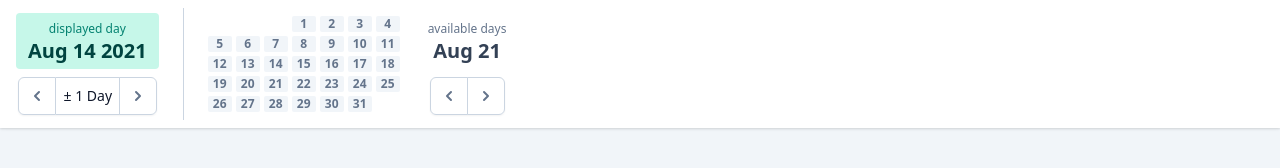
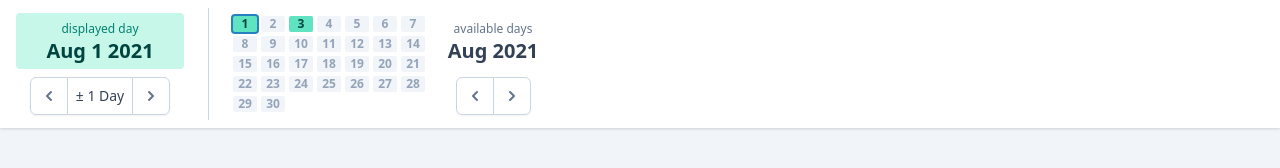
Before and after one commit to tum-esm/retrieval-website, a Gatsby site: page /hamburg in a window 1280 px wide. Built offline with nearby package versions, Linux system fonts and the light colour scheme; Gatsby itself is replaced by a stand-in of ours.

Commit message:
Implement +- 1 Day and synced calendar view

```diff
--- a/src/components/date-grid.tsx
+++ b/src/components/date-grid.tsx
@@ -1,6 +1,7 @@
 import { range } from 'lodash';
-import React, { useState } from 'react';
+import React, { useEffect, useState } from 'react';
 import { ChevronLeftIcon, ChevronRightIcon } from '@heroicons/react/solid';
+import { MONTH_LABEL } from '../utils/constants';
 
 function getDaysInMonth(monthObject: { year: string; month: string }) {
     return new Date(
@@ -19,14 +20,23 @@ function getFirstWeekday(monthObject: { year: string; month: string }) {
 }
 
 export default function DateGrid(props: {
-    displayDay: string;
-    setDisplayDay?: string;
-    activeDays?: string[];
+    displayDay: { year: string; month: string; day: string };
+    setDisplayDay(d: { year: string; month: string; day: string }): void;
+    dayStrings: string[];
 }) {
+    const { displayDay, setDisplayDay, dayStrings } = props;
+
     const [monthObject, setMonthObject] = useState({
-        year: props.displayDay.substring(0, 4),
-        month: props.displayDay.substring(4, 6),
+        year: displayDay.year,
+        month: displayDay.month,
     });
+
+    useEffect(() => {
+        setMonthObject({
+            year: displayDay.year,
+            month: displayDay.month,
+        });
+    }, [displayDay]);
 
     const daysInMonth = getDaysInMonth(monthObject);
     const skipColStyles = {
@@ -56,25 +66,39 @@ export default function DateGrid(props: {
             <div
                 className={
                     'grid grid-flow-row grid-cols-7 gap-1 ' +
-                    'text-xs text-center font-semibold text-gray-500'
+                    'text-xs text-center font-semibold'
                 }
             >
-                {range(daysInMonth).map(i => (
-                    <div
-                        style={i === 0 ? skipColStyles : {}}
-                        className='w-6 h-4 bg-gray-100 rounded-sm'
-                    >
-                        {i + 1}
-                    </div>
-                ))}
+                {range(1, daysInMonth + 1).map(day => {
+                    const dayString = `${monthObject.year}${
+                        monthObject.month
+                    }${day.toString().padStart(2, '0')}`;
+                    const displayDayString = `${displayDay.year}${displayDay.month}${displayDay.day}`;
+                    return (
+                        <div
+                            style={day === 0 ? skipColStyles : {}}
+                            className={
+                                'w-6 h-4 rounded-sm ' +
+                                (dayStrings.includes(dayString)
+                                    ? 'bg-green-300 text-green-900 '
+                                    : 'bg-gray-100 text-gray-400 ') +
+                                (dayString === displayDayString
+                                    ? 'ring-2 ring-blue-500 '
+                                    : ' ')
+                            }
+                        >
+                            {day}
+                        </div>
+                    );
+                })}
             </div>
-            <div className='ml-4 flex-col-center'>
+            <div className='ml-2 flex-col-center'>
                 <div className='p-1 mb-2 flex-col-center'>
                     <div className='h-4 px-2 mt-1 text-xs text-gray-500 flex-row-center'>
                         available days
                     </div>
-                    <div className='px-2 text-xl font-semibold text-gray-700 h-7 flex-row-center'>
-                        Aug {monthObject.year.substring(2)}
+                    <div className='px-2 text-xl font-semibold text-gray-700 w-28 h-7 flex-row-center'>
+                        {MONTH_LABEL[monthObject.month]} {monthObject.year}
                     </div>
                 </div>
                 <span className='relative z-0 inline-flex rounded-md shadow-sm'>
--- a/src/components/filter-bar.tsx
+++ b/src/components/filter-bar.tsx
@@ -2,8 +2,35 @@
 import React from 'react';
 import { ChevronLeftIcon, ChevronRightIcon } from '@heroicons/react/solid';
 import DateGrid from './date-grid';
+import { MONTH_LABEL } from '../utils/constants';
 
-export default function FilterBar() {
+export default function FilterBar(props: {
+    isFirstDay(): boolean;
+    isLastDay(): boolean;
+    prevDay(): void;
+    nextDay(): void;
+
+    displayDay: { year: string; month: string; day: string };
+    setDisplayDay(d: { year: string; month: string; day: string }): void;
+    dayStrings: string[];
+}) {
+    const { displayDay, dayStrings, setDisplayDay } = props;
+    /*let dayLabel = `${parseInt(displayDay.day)}`;
+    switch (parseInt(displayDay.day) % 10) {
+        case 1:
+            dayLabel += 'st';
+            break;
+        case 2:
+            dayLabel += 'nd';
+            break;
+        case 3:
+            dayLabel += 'rd';
+            break;
+        default:
+            dayLabel += 'th';
+            break;
+    }*/
+
     return (
         <div
             className={
@@ -16,14 +43,30 @@ export default function FilterBar() {
                     <div className='h-4 px-2 mt-1 text-xs text-green-700 flex-row-center'>
                         displayed day
                     </div>
-                    <div className='px-2 text-xl font-semibold text-green-900 h-7 flex-row-center'>
-                        Aug 14 2021
+                    <div className='w-40 px-2 text-xl font-semibold text-green-900 h-7 flex-row-center'>
+                        {MONTH_LABEL[displayDay.month]}{' '}
+                        {parseInt(displayDay.day)} {displayDay.year}
                     </div>
                 </div>
                 <span className='relative z-0 inline-flex rounded-md shadow-sm'>
                     <button
                         type='button'
-                        className='relative inline-flex items-center px-2 py-2 text-sm font-medium text-gray-500 bg-white border border-gray-300 rounded-l-md hover:bg-gray-50 focus:z-10 focus:outline-none focus:ring-1 focus:ring-indigo-500 focus:border-indigo-500'
+                        disabled={props.isFirstDay()}
+                        onClick={props.prevDay}
+                        className={
+                            'relative inline-flex items-center px-2 py-2 text-sm font-medium ' +
+                            'text-gray-500 border border-gray-300 rounded-l-md ' +
+                            'focus:z-10 focus:outline-none focus:ring-1 ' +
+                            'focus:ring-indigo-500 focus:border-indigo-500 ' +
+                            (props.isFirstDay()
+                                ? 'bg-gray-100 cursor-not-allowed '
+                                : 'bg-white hover:bg-gray-50 ')
+                        }
+                        title={
+                            props.isFirstDay()
+                                ? 'no measurements before this day'
+                                : ''
+                        }
                     >
                         <span className='sr-only'>Previous</span>
                         <ChevronLeftIcon
@@ -31,12 +74,27 @@ export default function FilterBar() {
                             aria-hidden='true'
                         />
                     </button>
-                    <div className='relative inline-flex items-center px-2 py-2 text-sm font-medium text-gray-900 bg-white border-t border-b border-gray-300 whitespace-nowrap'>
+                    <div className='relative inline-flex items-center px-2 py-2 text-sm font-medium text-gray-700 bg-white border-t border-b border-gray-300 whitespace-nowrap'>
                         <span className='h-5'>± 1 Day</span>
                     </div>
                     <button
                         type='button'
-                        className='relative inline-flex items-center px-2 py-2 -ml-px text-sm font-medium text-gray-500 bg-white border border-gray-300 rounded-r-md hover:bg-gray-50 focus:z-10 focus:outline-none focus:ring-1 focus:ring-indigo-500 focus:border-indigo-500'
+                        disabled={props.isLastDay()}
+                        onClick={props.nextDay}
+                        className={
+                            'relative inline-flex items-center px-2 py-2 text-sm font-medium ' +
+                            'text-gray-500 border border-gray-300 rounded-r-md ' +
+                            'focus:z-10 focus:outline-none focus:ring-1 ' +
+                            'focus:ring-indigo-500 focus:border-indigo-500 ' +
+                            (props.isLastDay()
+                                ? 'bg-gray-100 cursor-not-allowed '
+                                : 'bg-white hover:bg-gray-50 ')
+                        }
+                        title={
+                            props.isLastDay()
+                                ? 'no measurements after this day'
+                                : ''
+                        }
                     >
                         <span className='sr-only'>Next</span>
                         <ChevronRightIcon
@@ -47,7 +105,11 @@ export default function FilterBar() {
                 </span>
             </div>
             <div className='h-full mx-6 border-r border-gray-300' />
-            <DateGrid displayDay='20210701' />
+            <DateGrid
+                displayDay={displayDay}
+                setDisplayDay={setDisplayDay}
+                dayStrings={dayStrings}
+            />
             <div className='flex-grow' />
         </div>
     );
--- a/src/pages/hamburg.tsx
+++ b/src/pages/hamburg.tsx
@@ -3,19 +3,19 @@ import getDayObjectFromString from '../utils/get-day-object-from-string';
 import FilterBar from '../components/filter-bar';
 
 const dayStrings = ['20210801', '20200801', '20210803', '20210701'];
-const displayDay = '20210801';
+const displayDayString = '20210801';
 const gases = [
     { name: 'co2', unit: 'ppm' },
     { name: 'ch4', unit: 'ppb' },
 ];
 
 const Page = () => {
-    const [dayObject, setDayObject] =
+    const [displayDay, setDisplayDay] =
         useState<{ year: string; month: string; day: string }>(undefined);
 
     const sortedDayStrings = dayStrings.sort();
     const [dayIndex, setDayIndex] = useState(
-        sortedDayStrings.indexOf(displayDay)
+        sortedDayStrings.indexOf(displayDayString)
     );
 
     const isFirstDay = () => dayIndex === 0;
@@ -34,12 +34,28 @@ const Page = () => {
     }
 
     useEffect(() => {
-        setDayObject(getDayObjectFromString(sortedDayStrings[dayIndex]));
+        setDisplayDay(getDayObjectFromString(sortedDayStrings[dayIndex]));
     }, [dayIndex]);
 
     return (
         <main className={'bg-gray-100 w-screen min-h-screen'}>
-            <FilterBar />
+            {displayDay !== undefined && (
+                <FilterBar
+                    isFirstDay={isFirstDay}
+                    isLastDay={isLastDay}
+                    prevDay={prevDay}
+                    nextDay={nextDay}
+                    displayDay={displayDay}
+                    dayStrings={sortedDayStrings}
+                    setDisplayDay={d => {
+                        setDayIndex(
+                            sortedDayStrings.indexOf(
+                                `${d.year}${d.month}${d.day}`
+                            )
+                        );
+                    }}
+                />
+            )}
         </main>
     );
 };
--- /dev/null
+++ b/src/utils/constants.ts
@@ -0,0 +1,14 @@
+export const MONTH_LABEL = {
+    '01': 'Jan',
+    '02': 'Feb',
+    '03': 'Mar',
+    '04': 'Apr',
+    '05': 'May',
+    '06': 'Jun',
+    '07': 'Jul',
+    '08': 'Aug',
+    '09': 'Sep',
+    '10': 'Oct',
+    '11': 'Nov',
+    '12': 'Dev',
+};
```
